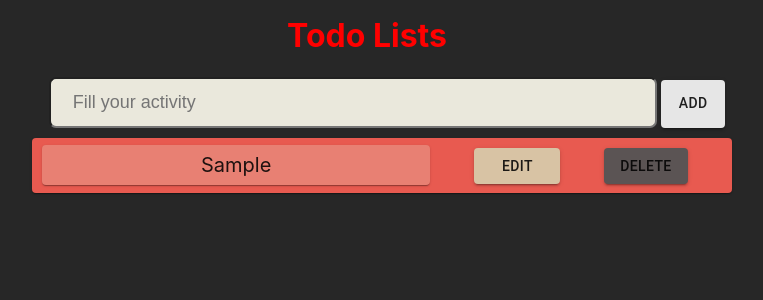
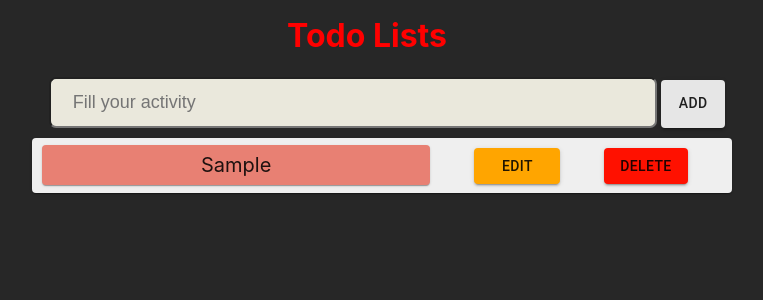
Before and after one commit to Phuwarin-Git/TodoList, a React (Create React App) app: page / in a window 1280 px wide. Both pictures are taken after typing "Sample" into the empty fields and a click on the button "ADD". Shown: the top 300 px of the page, without its empty margins (273-1036 px from the left). Built offline with nearby package versions, Linux system fonts and the light colour scheme.

Commit message:
Update UI 2.0

```diff
--- a/src/App.css
+++ b/src/App.css
@@ -2,7 +2,7 @@
   text-align: center;
   background-color: #272727;
   color: red;
-  height: 1080px;
+  min-height: 1080px;
   margin-top: -25px;
 }
 
--- a/src/App.js
+++ b/src/App.js
@@ -111,7 +111,7 @@ const App = () => {
                 setTodos={setTodos}
               />) :
               (<div key={item.id}>
-                <Card className={classes.root} style={{ backgroundColor: "#e85a50" }}>
+                <Card className={classes.root} style={{ backgroundColor: "#efefef " }}>
                   <Grid container spacing={3}>
                     <Grid item xs={7}>
                       <Paper className={classes.paper}>
@@ -119,12 +119,12 @@ const App = () => {
                       </Paper>
                     </Grid>
                     <Grid item xs={2.5}>
-                      <Button className={classes.button} style={{ backgroundColor: "#d8c3a4" }} variant="contained" onClick={() => handleEdit(item.id)}>
+                      <Button className={classes.button} style={{ backgroundColor: "#FFA500  " }} variant="contained" onClick={() => handleEdit(item.id)}>
                         &nbsp;&nbsp; EDIT &nbsp;&nbsp;
                       </Button>
                     </Grid>
                     <Grid item xs={2.5}>
-                      <Button className={classes.button} style={{ backgroundColor: "#5b5454" }} variant="contained" onClick={() => handleDelete(item.id)}>
+                      <Button className={classes.button} style={{ backgroundColor: "#ff1100" }} variant="contained" onClick={() => handleDelete(item.id)}>
                         DELETE
                       </Button>
                     </Grid>
--- a/src/Form.js
+++ b/src/Form.js
@@ -75,7 +75,7 @@ const FormInput = ({
 
     return (
         <form onSubmit={handelEditFormSubmit} key={item.id}>
-            <Card className={classes.root} style={{ backgroundColor: "#F48880" }}>
+            <Card className={classes.root} style={{ backgroundColor: "#efefef " }}>
                 <Grid container spacing={3}>
                     <Grid item xs={7}>
 
@@ -91,12 +91,12 @@ const FormInput = ({
 
                     </Grid>
                     <Grid item xs={2.5}>
-                        <Button className={classes.button} style={{ backgroundColor: "#eae8dc" }} variant="contained" type="submit">
+                        <Button className={classes.button} style={{ backgroundColor: "#00a11d" }} variant="contained" type="submit">
                             &nbsp;&nbsp; UPDATE &nbsp;&nbsp;
                         </Button>
                     </Grid>
                     <Grid item xs={2.5}>
-                        <Button className={classes.button} style={{ backgroundColor: "#8e8d89" }} variant="contained" onClick={() => setFalse(item.id)}>
+                        <Button className={classes.button} style={{ backgroundColor: "#ff1100" }} variant="contained" onClick={() => setFalse(item.id)}>
                             CANCEL
                         </Button>
                     </Grid>
```
